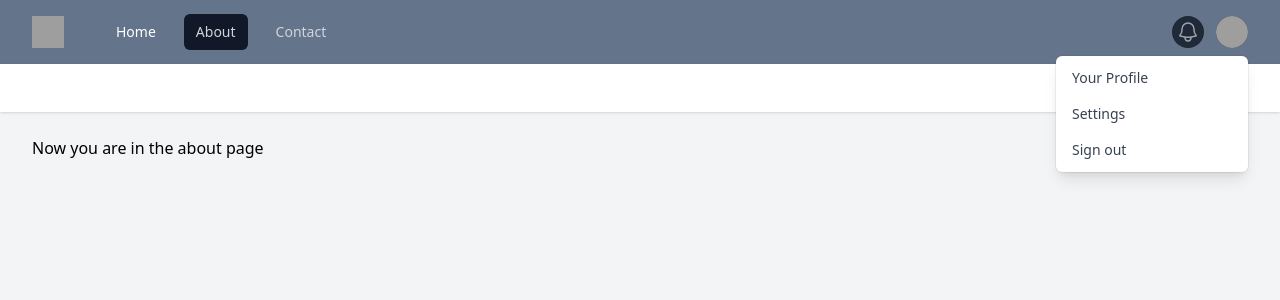
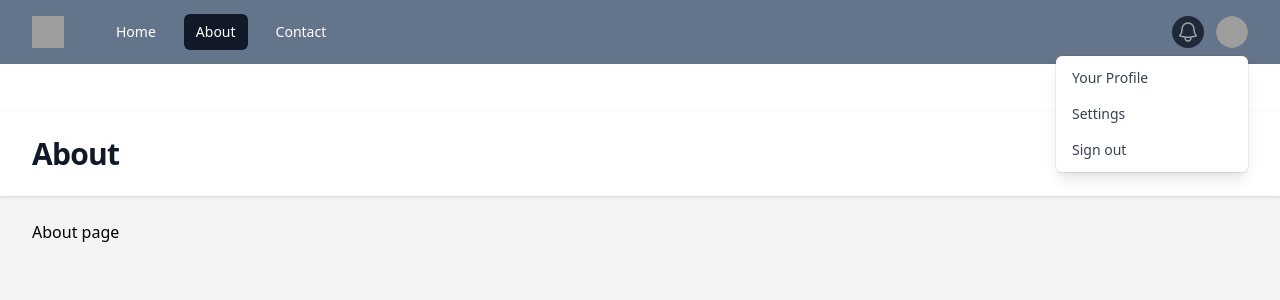
Before and after one commit to Isaifo/100daysofcode, a PHP site: page /about.php in a window 1280 px wide. Shown: the top 300 px of the page. Run offline with PHP 8.4, Linux system fonts and the light colour scheme; some libraries are stand-ins or nearby versions; grey boxes are pictures that could not be loaded.

Commit message:
feat add dynamic navigation style

```diff
--- a/about.php
+++ b/about.php
@@ -1,5 +1,9 @@
 <?php
      $heading = 'About';
+
+
+     require "functions.php";
+
      require "views/about.view.php";
 
 ?>
--- a/contact.php
+++ b/contact.php
@@ -1,5 +1,9 @@
 <?php
      $heading = 'Contact';
+
+
+    require "functions.php";
+
      require "views/contact.view.php";
 
 ?>
--- /dev/null
+++ b/functions.php
@@ -0,0 +1,23 @@
+
+<?php
+
+
+
+function dd($value){
+
+
+echo "<pre>";
+var_dump($_SERVER);
+echo "</pre>";
+
+
+die();
+}
+
+
+function urlIs($value)
+{
+     return $_SERVER['REQUEST_URI'] === $value;
+
+}
+?>
--- a/index.php
+++ b/index.php
@@ -1,6 +1,8 @@
 <?php
 
      $heading = 'Home';
+
+     require "functions.php";
      require "views/index.view.php";
 
 ?>
--- a/partials/header.php
+++ b/partials/header.php
@@ -5,6 +5,7 @@
 
     <title>firsts steps</title>
     <script src="https://cdn.tailwindcss.com/"></script>
+
 </head>
 
 
--- a/partials/nav.php
+++ b/partials/nav.php
@@ -8,9 +8,9 @@
           <div class="hidden md:block">
             <div class="ml-10 flex items-baseline space-x-4">
               <!-- Current: "bg-gray-900 text-white", Default: "text-gray-300 hover:bg-gray-700 hover:text-white" -->
-              <a href="/index.php" class="px-3 py-2 text-sm font-medium text-white" aria-current="page">Home</a>
-              <a href="/about.php" class="rounded-md bg-gray-900 px-3 py-2 text-sm font-medium text-gray-300 hover:bg-gray-700 hover:text-white">About</a>
-              <a href="/contact.php" class="rounded-md px-3 py-2 text-sm font-medium text-gray-300 hover:bg-gray-700 hover:text-white">Contact</a>
+              <a href="/" class="<?= urlIs('/') ? 'rounded-md bg-gray-900 text-white':'text-gray-300'?> hover:bg-gray-800 px-3 py-2 text-sm font-medium text-white" aria-current="page">Home</a>
+              <a href="/about.php" class="<?= urlIs('/about.php') ? 'rounded-md bg-gray-900 text-white':'text-gray-800'?> hover:bg-gray-900 px-3 py-2 text-sm font-medium text-white">About</a>
+              <a href="/contact.php" class="<?= urlIs('/contact.php')? 'rounded-md bg-gray-900 text-white':'text-gray-800'?> hover:bg-gray-900 px-3 py-2 text-sm font-medium text-white">Contact</a>
 
             </div>
           </div>
--- a/views/about.view.php
+++ b/views/about.view.php
@@ -1,10 +1,16 @@
 <?php require ("partials/header.php") ?>
- <?php require ("partials/nav.php") ?>
- <?php require ("partials/banner.php") ?>
+<?php require ("partials/nav.php") ?>
+<?php require ("partials/banner.php") ?>
 
+
+<header class="bg-white shadow">
+    <div class="mx-auto max-w-7xl px-4 py-6 sm:px-6 lg:px-8">
+      <h1 class="text-3xl font-bold tracking-tight text-gray-900">About</h1>
+    </div>
+  </header>
   <main>
     <div class="mx-auto max-w-7xl px-4 py-6 sm:px-6 lg:px-8">
-      <p>Now you are in the about page</p>
+      <p>About page</p>
     </div>
   </main>
   <?php require ("partials/footer.php") ?>
```
Also changed, not shown: views/contact.view.php (+6 -4 lines), views/index.view.php (+7 -1 lines).
